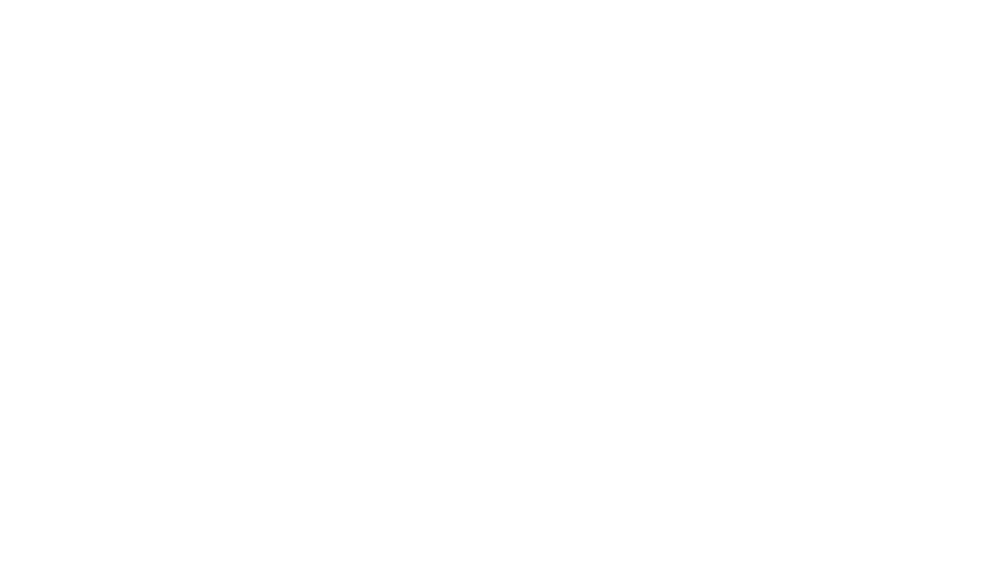
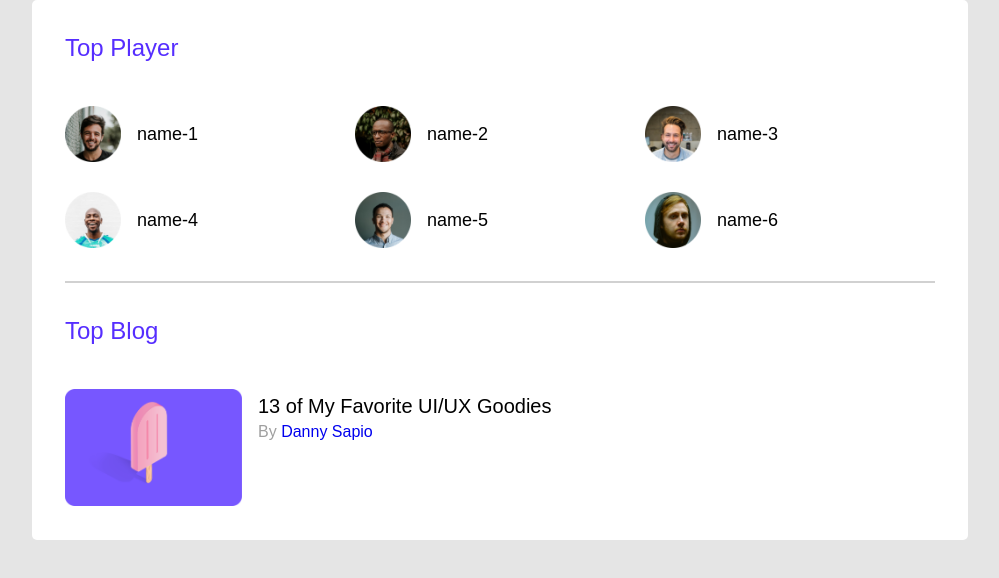
Before and after one commit to uzzal2427/leader-board, a plain HTML site: page index.html in a window 1280 px wide. Shown: the whole page, without its empty margins (140-1139 px from the left). Drawn offline with Linux system fonts and the light colour scheme; a web font is replaced by a local one.

Commit message:
2nd commit

```diff
--- a/index.html
+++ b/index.html
@@ -3,10 +3,58 @@
 <head>
     <meta charset="UTF-8">
     <meta http-equiv="X-UA-Compatible" content="IE=edge">
-    <meta name="viewport" content="width=device-width, initial-scale=1.0">
-    <title>leader board</title>
+    <meta name="viewport" content="width=h, initial-scale=1.0">
+    <title>Document</title>
+    <link rel="stylesheet" href="style.css">
 </head>
 <body>
+    <header>
 
+    </header>
+    <main>
+        <section class="continer">
+            <h3 class="title">Top Player</h3>
+            <div class="players">
+                <div class="player">
+                    <img src="images/players/player-1.png" alt="">
+                    <h4>name-1</h4>
+                </div>
+                <div class="player">
+                    <img src="images/players/player-2.png" alt="">
+                    <h4>name-2</h4>
+                </div>
+                <div class="player">
+                    <img src="images/players/player-3.png" alt="">
+                    <h4>name-3</h4>
+                </div>
+                <div class="player">
+                    <img src="images/players/player-4.png" alt="">
+                    <h4>name-4</h4>
+                </div>
+                <div class="player">
+                    <img src="images/players/player-5.png" alt="">
+                    <h4>name-5</h4>
+                </div>
+                <div class="player">
+                    <img src="images/players/player-6.png" alt="">
+                    <h4>name-6</h4>
+                </div>
+            </div>
+            <hr>
+            <h3 class="title">Top Blog</h3>
+            <div class="blogs-continer">
+                <div class="blogs">
+                    <div class="blogs-img">
+                        <img src="images/blogs/blog-1.png" alt="">
+                    </div>
+                    <div class="blogs-text">
+                        <h4 class="blogs-title">13 of My Favorite
+                        UI/UX Goodies</h4>
+                        <p>By <a href="#"> Danny Sapio</a></p>
+                    </div>
+                </div>
+            </div>
+        </section>
+    </main>
 </body>
 </html>
--- a/style.css
+++ b/style.css
@@ -0,0 +1,76 @@
+@import url('https://fonts.googleapis.com/css2?family=DynaPuff:wght@600&display=swap');
+*{
+    margin: 0;
+}
+body{
+    background-color: #E5E5E5;
+    font-family: 'Poppins', sans-serif;
+}
+main{
+    display: flex;
+    justify-content: center;
+
+
+}
+hr{
+    border: 1px solid #D1D1D1;
+    margin: 30px 0;
+}
+.continer{
+    width: 870px;
+    background-color: #fff;
+    border-radius: 5px;
+    padding: 30px 33px;
+
+}
+.title{
+    font-weight: 500;
+    font-size: 24px;
+    line-height: 36px;
+    color: #562EFF;
+    padding-bottom: 40px;
+}
+.players{
+    display: grid;
+    grid-template-columns: repeat(3, 1fr);
+    grid-row-gap:30px;
+    margin-bottom: 33px;
+}
+.player{
+    display: flex;
+    align-items: center;
+    gap: 16px;
+}
+.player img{
+    width: 56px;
+    height: 56px;
+}
+.player h4{
+    font-weight: 500;
+    font-size: 18px;
+    line-height: 27px;
+    color: #000000;
+}
+.line{
+    border: 1px solid #1a1919;
+}
+
+.blogs-img img{
+    width: 177px;
+    height: 117px;
+}
+.blogs-title{
+    font-weight: 500;
+    font-size: 20px;
+    line-height: 34px;
+}
+.blogs-text p{
+    color: #9F9F9F;
+}
+.blogs-text a{
+    text-decoration: none;
+}
+.blogs{
+    display: flex;
+    gap: 16px;
+}
```
